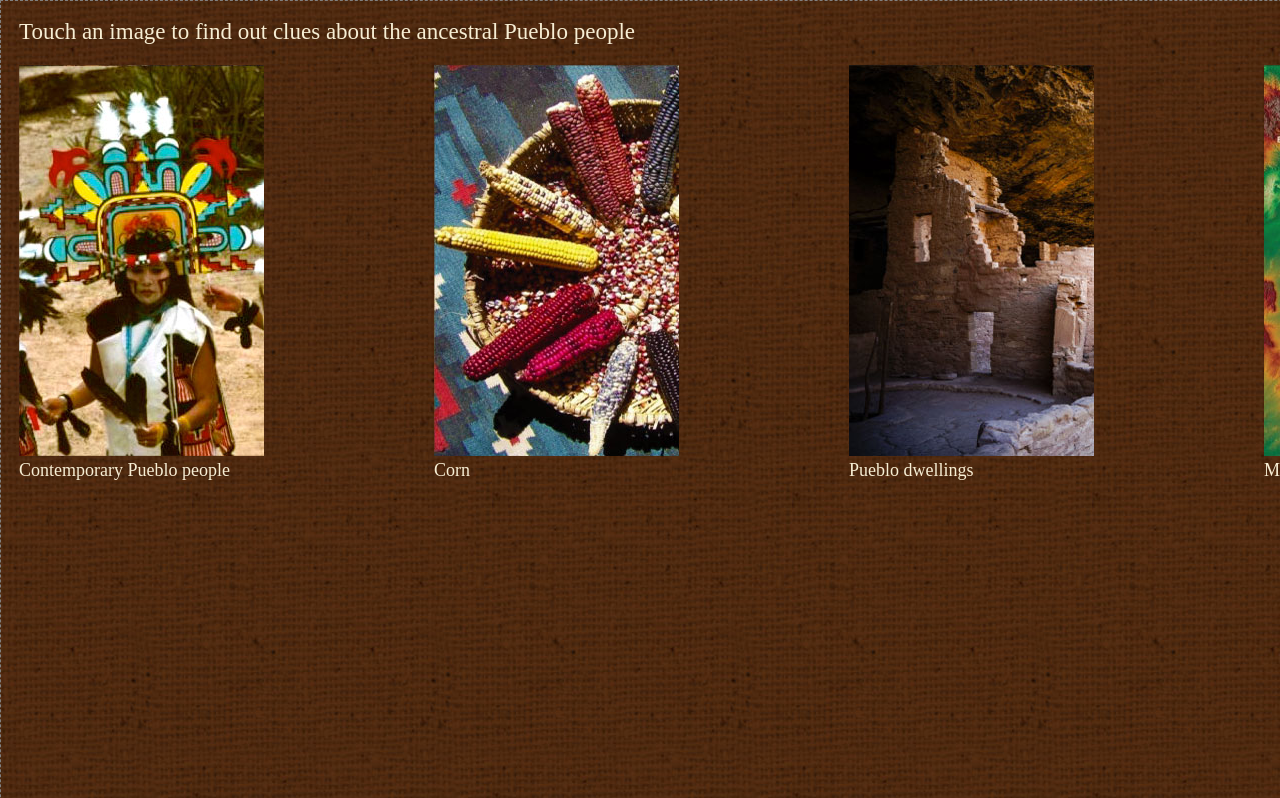
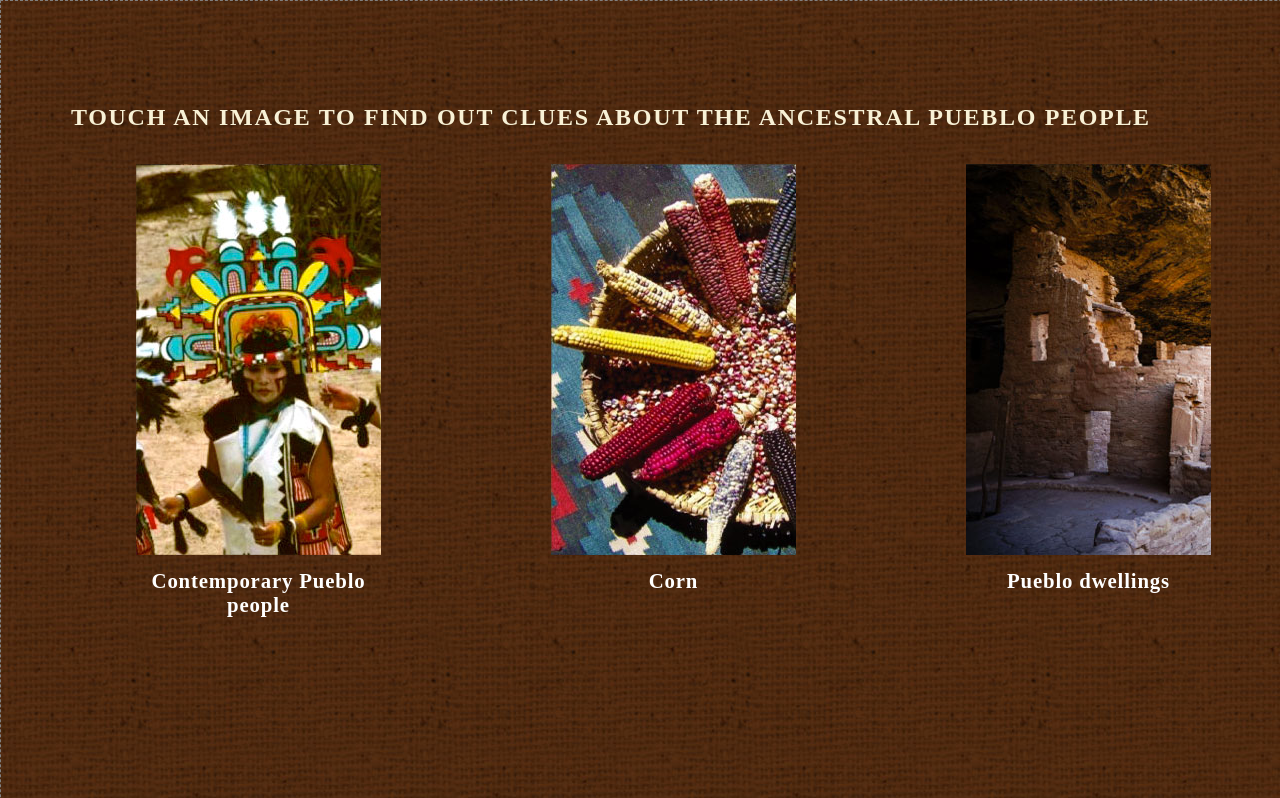
Before and after one commit to scimusmn/historyCO-mesaVerde, a website: page src/index.html in a window 1280 px wide. Shown: the top 798 px of the page. Drawn offline with Linux system fonts and the light colour scheme.

Commit message:
Basic layout - design is still in progress

```diff
--- a/src/css/colorado.css
+++ b/src/css/colorado.css
@@ -12,31 +12,39 @@ body {
 }
 .wrapper {
   padding: 18px;
+  width: 1884px;
 }
 
 h1 {
-  font-family: "Archer Bold", "Bookman Old Style"; /* To do - Get this font from Wendie */
-  font-size: 23px;
-  margin-bottom: 20px;
-  font-weight: normal;
+  text-transform: uppercase;
+  color: #f8f1d6;
+  margin: 85px 0 33px;
+  font-size: 1.5em;
+  letter-spacing: 0.07em;
+  font-family: "Tungsten-Semibold";
 }
-h2 {
-  font-family: "Tungsten-Semibold";
-  font-size: 36px;
-  text-transform: uppercase;
-  margin: 12px 0 0;
+h1 span {
+  display: block;
+  font-weight: bold;
+  font-size: 1.8em;
 }
 h3 {
-  font-family: "ProximaNova Semibold", "Myriad Pro"; /* To do - Get this font from Wendie */
-  font-size: 18px;
-  font-weight: normal;
-  margin: 0;
+  color: #FFFFFF;
+  font-family: "ProximaNova Semibold", "Myriad Pro";
+  letter-spacing: 0.04em;
+  font-size: 1.3em;
+  padding: 10px 60px;
 }
 
+#step-1-wrap {
+  margin: 0 auto;
+  width: 1780px;
+}
 div.section {
   float: left;
   width: 375px;
   margin-right: 40px;
+  text-align: center;
 }
 div.section.last {
   margin-right: 0;
```
